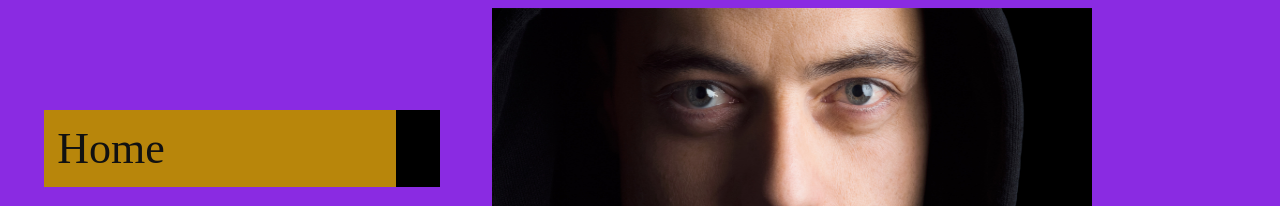
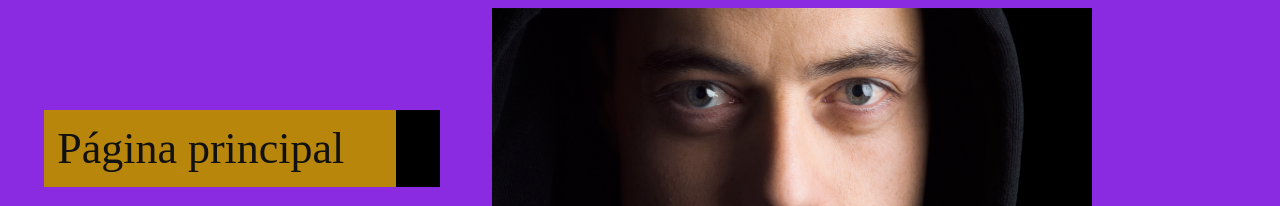
Before and after one commit to charlyred/mrrobot17, a plain HTML site: page index.html in a window 1280 px wide. Shown: the top 206 px of the page. Drawn offline with Linux system fonts and the light colour scheme.

Commit message:
Cambié el nombre del home

```diff
--- a/index.html
+++ b/index.html
@@ -12,7 +12,7 @@
     <header>
         <nav>
             <ul class="navbar">
-                <li> Home</li>
+                <li> Página principal</li>
                 <li><a href="pages/hardware.html" target="_blank">Hardware</a> </li>
                 <li><a href="pages/software.html" target="_blank">Software</a>  </li>
                 <li><a href="pages/nosotros.html" target="_blank">Nosotros</a> </li>
```
